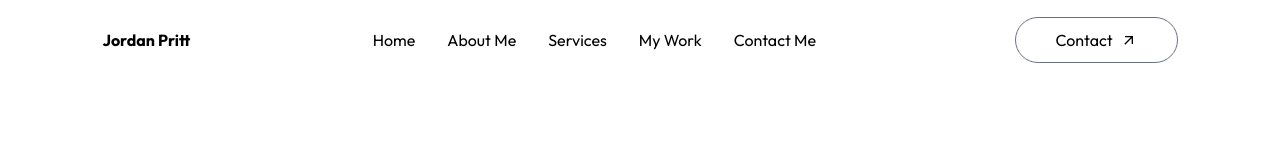
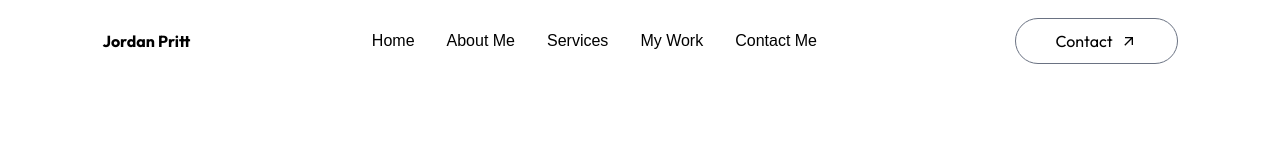
Before and after one commit to JordanPritt/portfolioapp, a Next.js app in the folder pritt-portfolio/: page / in a window 1280 px wide. Shown: the top 160 px of the page. Built offline with nearby package versions, Linux system fonts and the light colour scheme; a web font is replaced by a local one.

Commit message:
CSS update that works,screw you TailwindCSS, because your arbitrary fonts setup fails miserably!

```diff
--- a/pritt-portfolio/app/components/Navbar.tsx
+++ b/pritt-portfolio/app/components/Navbar.tsx
@@ -11,19 +11,19 @@ const Navbar: React.FC = () => {
 
                 <ul className='hidden md:flex items-center gap-6 lg:gap-8 rounded-full px-12 py-3'>
                     <li>
-                        <a className='font-[var(--font-ovo)]' href="#top">Home</a>
+                        <a className="font-ovo" href="#top">Home</a>
                     </li>
                     <li>
-                        <a className='font-[var(--font-ovo)]' href="#about">About Me</a>
+                        <a className='font-ovo' href="#about">About Me</a>
                     </li>
                     <li>
-                        <a className='font-[var(--font-ovo)]' href="#services">Services</a>
+                        <a className='font-ovo' href="#services">Services</a>
                     </li>
                     <li>
-                        <a className='font-[var(--font-ovo)]' href="#work">My Work</a>
+                        <a className='font-ovo' href="#work">My Work</a>
                     </li>
                     <li>
-                        <a className='font-[var(--font-ovo)]' href="#contact">Contact Me</a>
+                        <a className='font-ovo' href="#contact">Contact Me</a>
                     </li>
                 </ul>
 
--- a/pritt-portfolio/app/globals.css
+++ b/pritt-portfolio/app/globals.css
@@ -2,16 +2,22 @@
 @import "tailwindcss";
 
 @theme {
-    /* Custom fonts using CSS variables for next/font */
     --font-outfit: "Outfit", sans-serif;
     --font-ovo: "Ovo", serif;
-
-    /* Custom colors */
-    --light-hover: #fcf4ff;
-    --dark-hover: #2a004a;
-    --dark-theme: #11001f;
+    --color-light-hover: #fcf4ff;
+    --color-dark-hover: #2a004a;
+    --color-dark-theme: #11001f;
 }
 
 body {
     font-family: var(--font-outfit), sans-serif;
 }
+
+/* Because arbitrary flags DO NOT WORK yet in tailwindCSS */
+.font-ovo {
+    font-family: var(--font-ovo), serif;
+}
+
+.font-outfit {
+    font-family: var(--font-outfit), sans-serif;
+}
```
